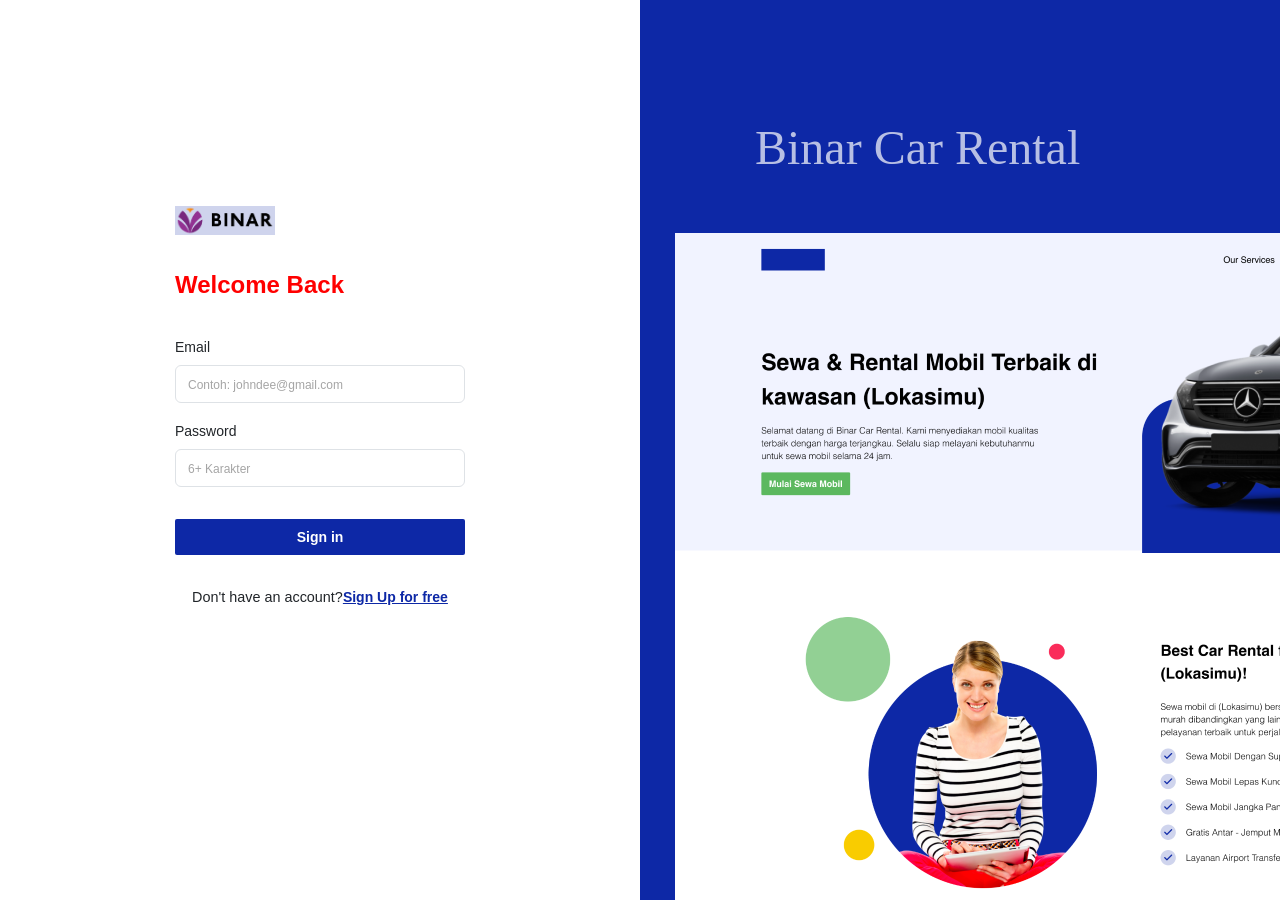
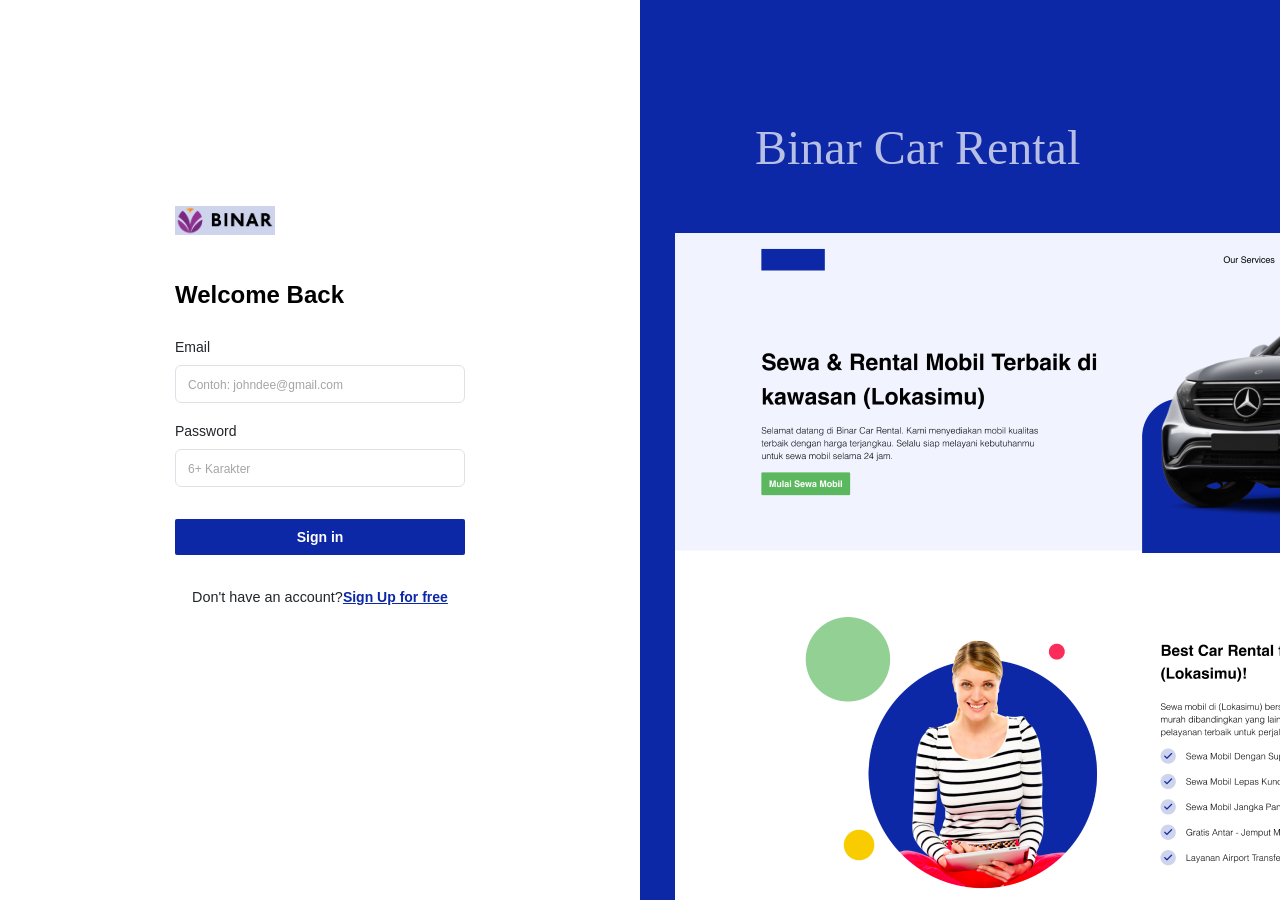
Before and after one commit to sandinofri/binar-rental, a React (Vite) app: page /register in a window 1280 px wide. Built offline with nearby package versions, Linux system fonts and the light colour scheme.

Commit message:
add class title in h1 on sign in component

```diff
--- a/src/modules/Landing/components/SignIn/index.jsx
+++ b/src/modules/Landing/components/SignIn/index.jsx
@@ -69,7 +69,7 @@ const SignIn = (props) => {
                   <img src={Logo} alt="" />
                 </a>
               </div>
-              <h1> Welcome Back</h1>
+              <h1 className="title"> Welcome Back</h1>
               <div class="mb-2  ">
                 <label for="exampleFormControlInput1" class="form-label">
                   Email
--- a/src/modules/Landing/components/SignIn/style.css
+++ b/src/modules/Landing/components/SignIn/style.css
@@ -13,6 +13,10 @@
 }
 
 /* LOGIN AREA CODE START  */
+
+.register .sign-page .title {
+  color: black;
+}
 .register .sign-page .login-area {
   /* width: auto; */
   padding: 206px 175px 207px !important;
--- a/src/modules/Landing/components/SignUp/index.jsx
+++ b/src/modules/Landing/components/SignUp/index.jsx
@@ -64,7 +64,7 @@ const SignUp = (props) => {
                   <img src={Logo} alt="" />
                 </a>
               </div>
-              <h1>Sign Up</h1>
+              <h1 className="title">Sign Up</h1>
               <div class="mb-2  ">
                 <label class="form-label">Name*</label>
                 <input
```
